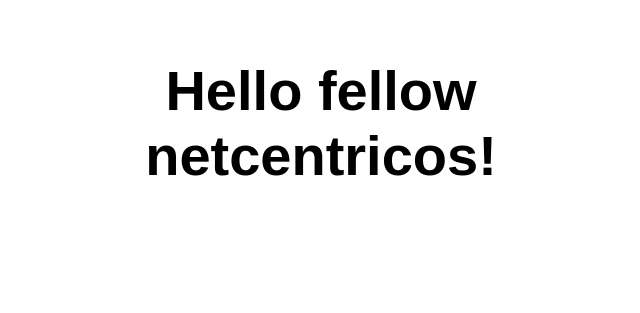
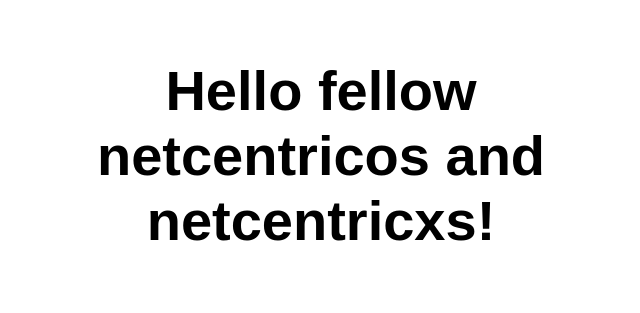
Before and after one commit to paulochang/my-first-static-web-app, a website: page src/index.html in a window 1280 px wide. Shown: the whole page, without its empty margins (319-959 px from the left). Drawn offline with Linux system fonts and the light colour scheme.

Commit message:
Update index.html

```diff
--- a/src/index.html
+++ b/src/index.html
@@ -10,7 +10,7 @@
 
 <body>
   <main>
-    <h1>Hello fellow netcentricos!</h1>
+    <h1>Hello fellow netcentricos and netcentricxs!</h1>
   </main>
 </body>
 
```
